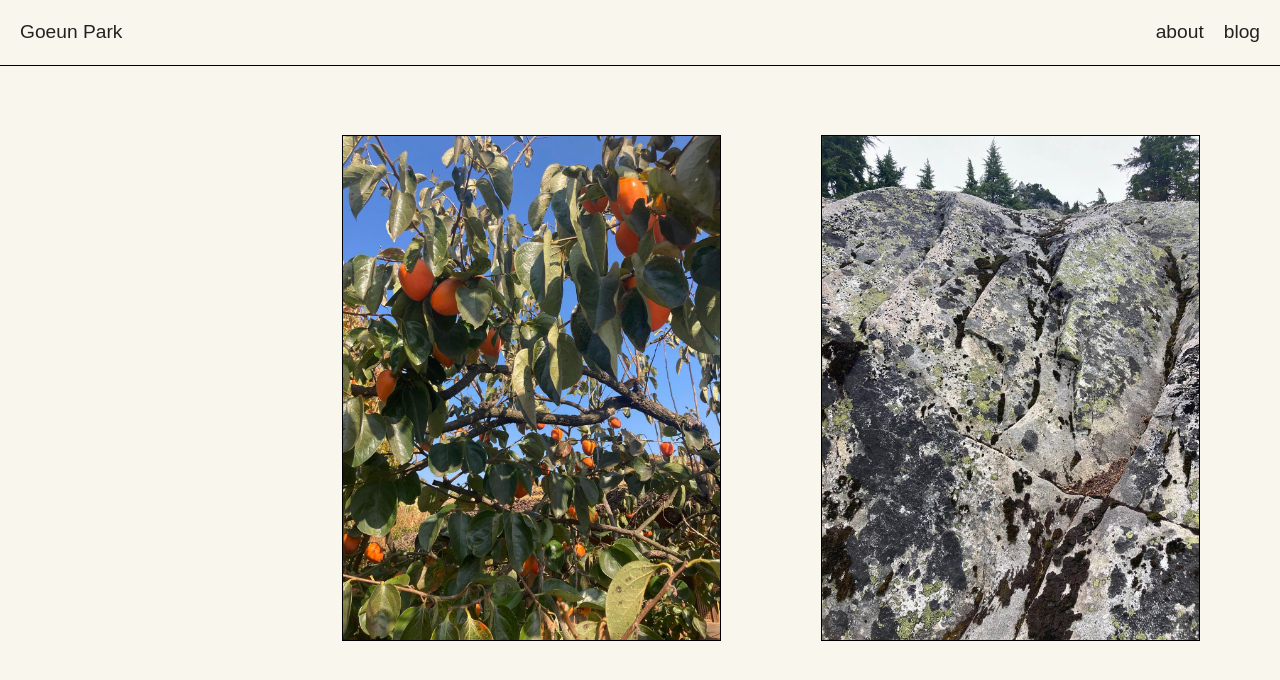
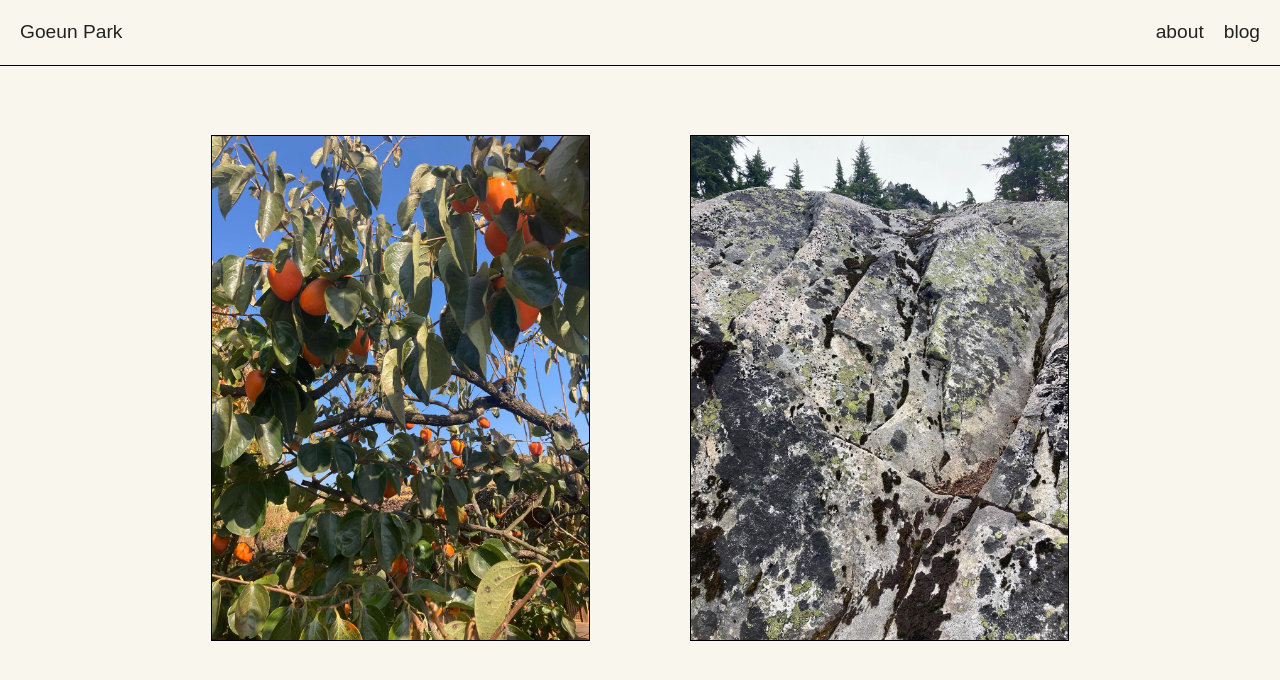
Before and after one commit to goeunpark/personal-site, a Next.js app: page / in a window 1280 px wide. Shown: the top 680 px of the page. Built offline with nearby package versions, Linux system fonts and the light colour scheme.

Commit message:
Fix css on landing page

```diff
--- a/src/components/PostPreview.tsx
+++ b/src/components/PostPreview.tsx
@@ -12,7 +12,7 @@ type Props = {
 const PostPreview = ({ title, date, excerpt, author, slug }: Props) => {
   return (
     <div className={styles.preview}>
-      <Link as={`/blog/${slug}`} href="/blog/[slug]">
+      <Link as={`/blog/${slug}`} href="/blog/[slug]" passHref>
         <span className={styles.title}>{title}</span>
         <p>
           <i>{date}</i>
--- a/src/styles/globals.scss
+++ b/src/styles/globals.scss
@@ -59,18 +59,11 @@ body {
   }
 }
 
-// bigger than tablet
-@media only screen and (min-width: 700px) {
-  .page-content {
-    width: 696px;
-  }
-}
-
 // roomy window
 @media only screen and (min-width: 1000px) {
   .home-page {
     display: flex;
-    justify-content: space-evenly;
+    justify-content: center;
 
     .landing-pic {
       margin: 50px;
```
